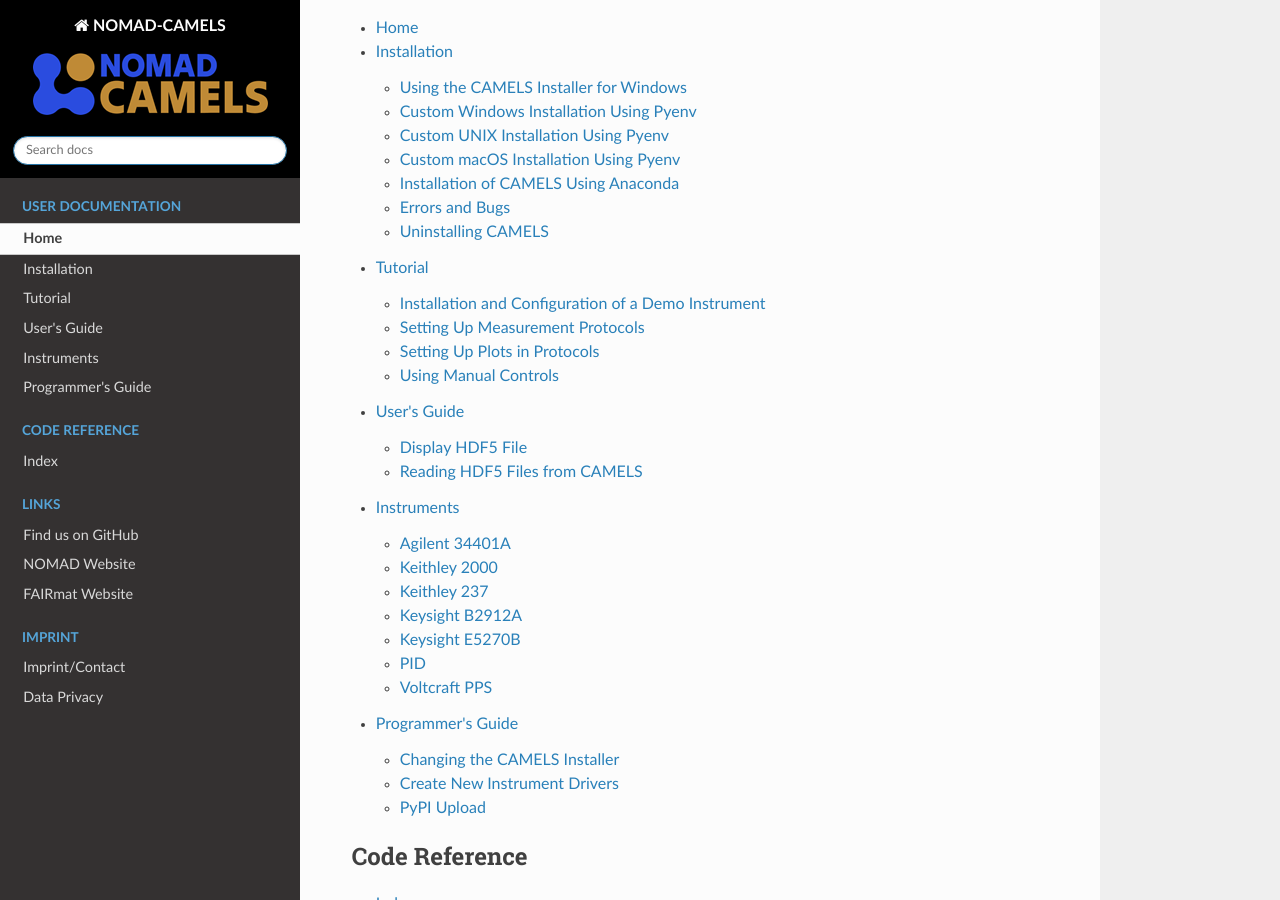
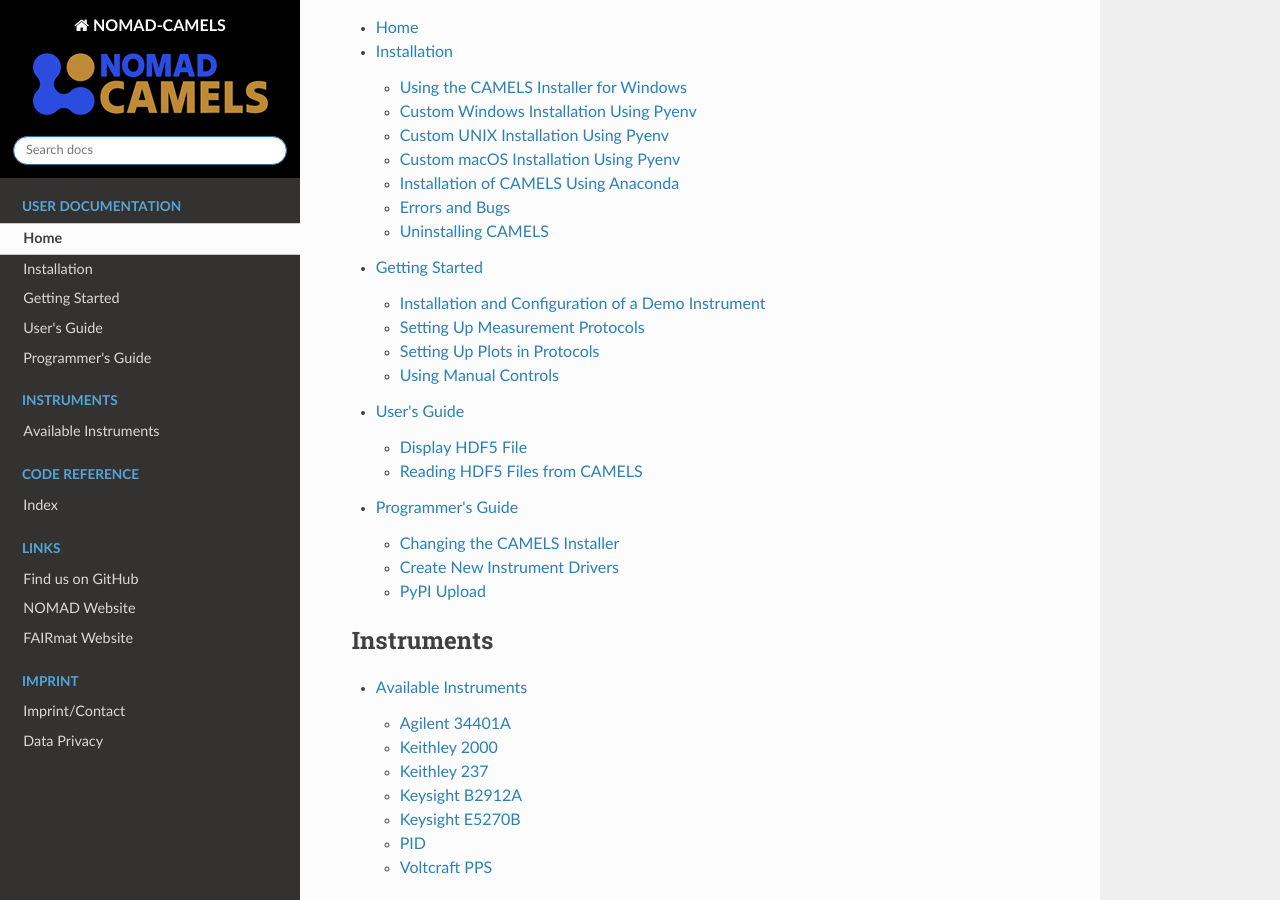
Before and after one commit to FAU-LAP/NOMAD-CAMELS, a Sphinx documentation site: the page built from docs/source/index.rst, in a window 1280 px wide and 900 px high, scrolled down 1567 px. Built offline with Sphinx 7.4.7 and the Read the Docs theme 2.0.0, drawn with Linux system fonts in a browser that asks for light colours; pages that are not in the unit, such as notebooks, are missing from menus.

Commit message:
changed sidebar

```diff
--- a/docs/source/index.rst
+++ b/docs/source/index.rst
@@ -41,14 +41,20 @@
 
    Home <self>
    Installation <doc/installation/installation.md>
-   Tutorial <doc/tutorials/quick_start.md>
+   Getting Started <doc/tutorials/quick_start.md>
    User's Guide <doc/users_guide.md>
-   Instruments <doc/instruments/instruments.md>
    Programmer's Guide <doc/programmers_guide/programmers_guide.md>
 
 .. toctree::
    :maxdepth: 2
+   :caption: Instruments
+
+   Available Instruments <doc/instruments/instruments.md>
+
+.. toctree::
+   :maxdepth: 2
    :caption: Code Reference
+
 
    nomad-camels <nomad_camels.rst>
    genindex
```
